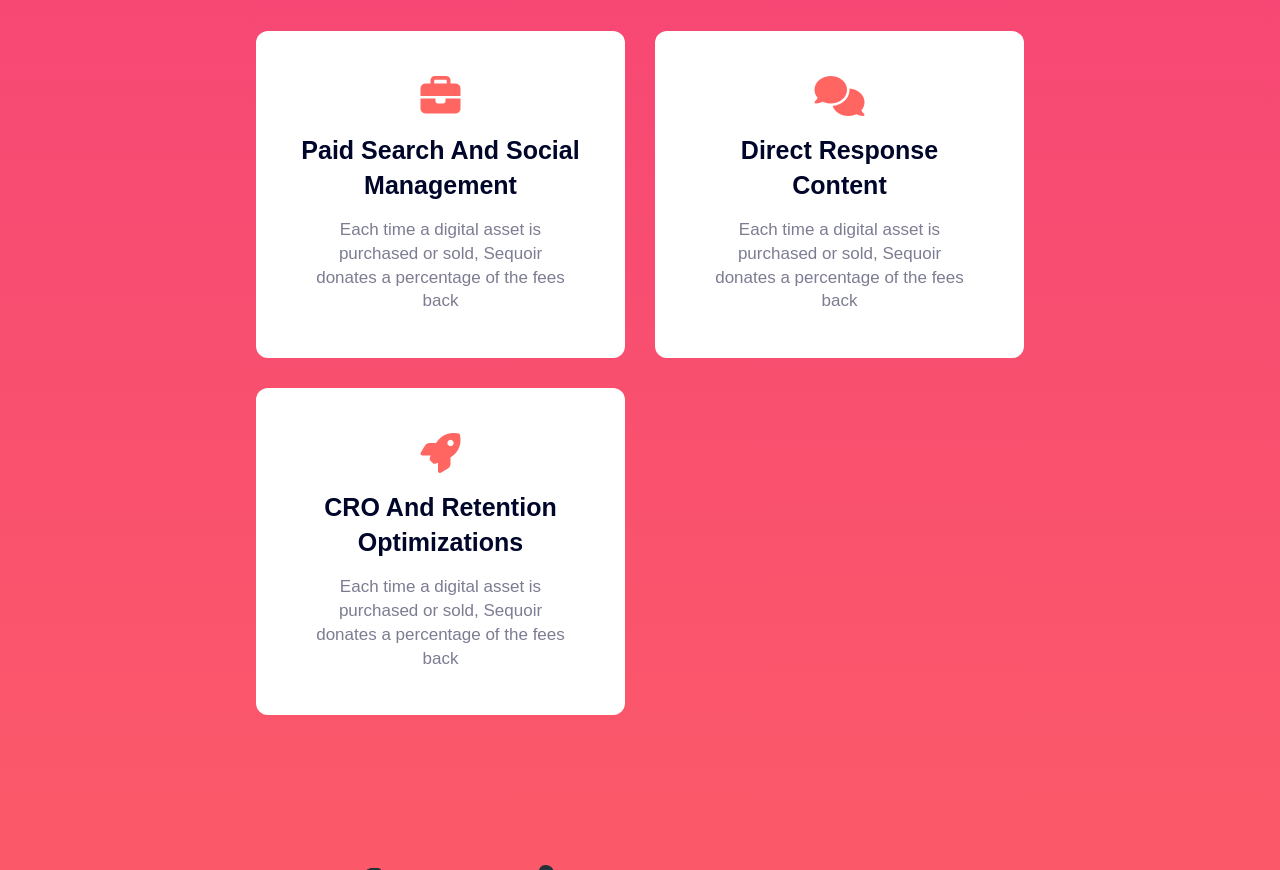
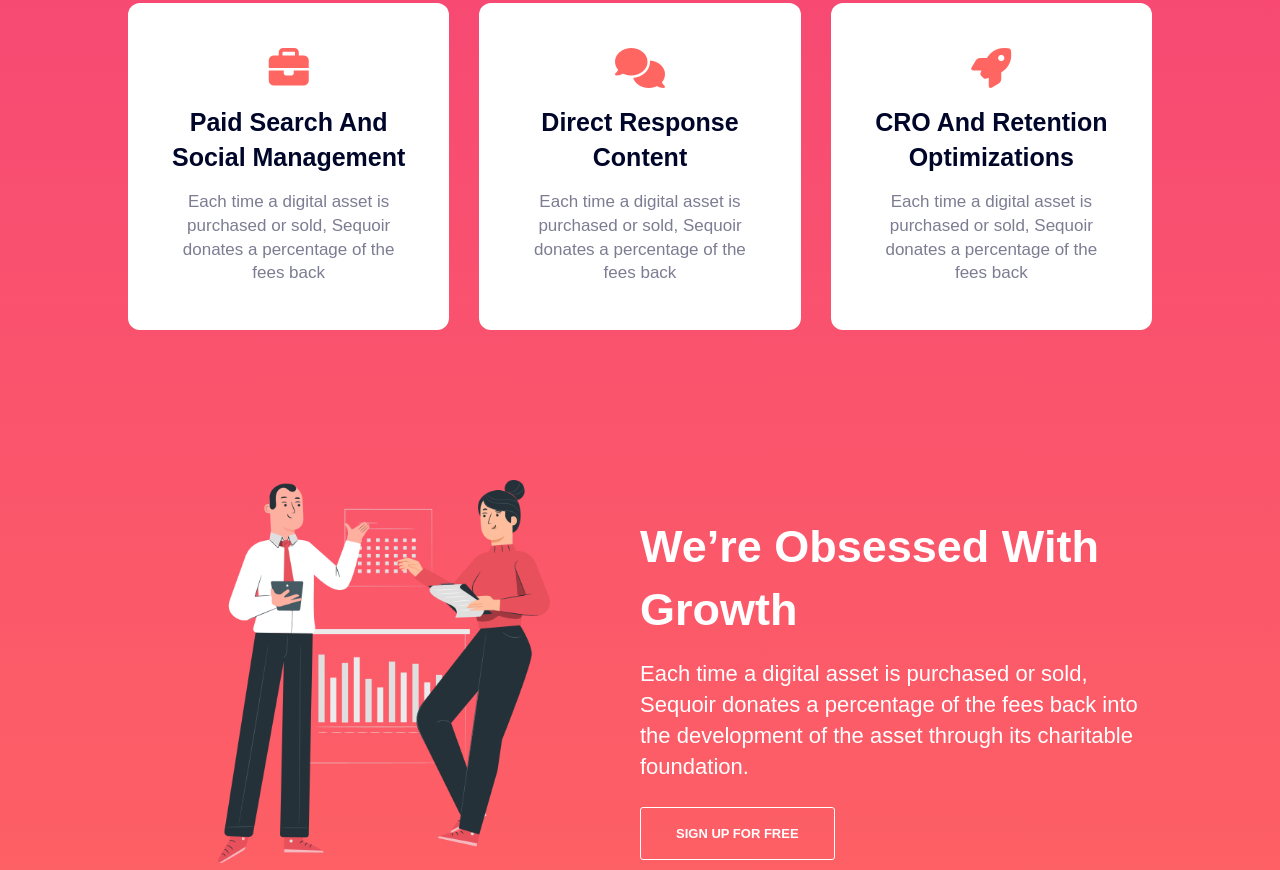
Before and after one commit to vusal5555/agencynew.github.io, a website: page index.html in a window 1280 px wide. Shown: the part 962-1832 px from the top of the page. Drawn offline with Linux system fonts and the light colour scheme.

Commit message:
opt82934531561

```diff
--- a/index.html
+++ b/index.html
@@ -61,8 +61,8 @@
       <img src="images/bg.png" class="bg-png" alt="" />
     </header>
 
-    <section class="about-us section" id="about">
-      <div class="about-us--top">
+    <section class="about-us" id="about">
+      <div class="about-us--top section">
         <h2 class="about-us--heading">What we do</h2>
         <p class="about-us--text">
           Each time a digital asset is purchased or sold, Sequoir donates a
@@ -98,7 +98,7 @@
         </div>
       </div>
 
-      <div class="about-us--bottom">
+      <div class="about-us--bottom section">
         <div class="img--container">
           <img src="images/about-banner.png" class="about-us--img" alt="" />
         </div>
--- a/js/script.js
+++ b/js/script.js
@@ -98,11 +98,14 @@ const navObserver = new IntersectionObserver(navSticky, {
 
 navObserver.observe(header);
 
+const sectionAbout = document.querySelector(".about-us");
+
 //reveal sections
 ///////
-
+const allSections = document.querySelectorAll(".section");
 const revealSection = function (entries, observer) {
   const [entry] = entries;
+
   if (!entry.isIntersecting) return;
   entry.target.classList.remove("section--hidden");
   sectionObserver.unobserve(entry.target);
@@ -111,8 +114,6 @@ const sectionObserver = new IntersectionObserver(revealSection, {
   root: null,
   threshold: 0.15,
 });
-
-const allSections = document.querySelectorAll(".section");
 
 allSections.forEach((section) => {
   sectionObserver.observe(section);
--- a/sass/_about-us.scss
+++ b/sass/_about-us.scss
@@ -118,6 +118,18 @@
   color: hsl(2, 100%, 69%);
 }
 
+@media only screen and (max-width: 1700px) {
+  .about-us {
+    &--bottom {
+      width: 80%;
+    }
+
+    &--top {
+      width: 80%;
+    }
+  }
+}
+
 @media only screen and (max-width: 1100px) {
   .about-us {
     &--heading {
--- a/sass/_buttons.scss
+++ b/sass/_buttons.scss
@@ -57,11 +57,3 @@
   display: block;
   font-size: 3rem;
 }
-.section--hidden {
-  opacity: 0;
-  transform: translateY(8rem);
-}
-
-.section {
-  transition: transform 1s, opacity 1s;
-}
--- a/sass/_header.scss
+++ b/sass/_header.scss
@@ -138,6 +138,15 @@
   100% {
     transform: translate(2px, 2px) rotate(1deg);
   }
+}
+
+.section--hidden {
+  opacity: 0;
+  transform: translateY(8rem);
+}
+
+.section {
+  transition: transform 1s, opacity 1s;
 }
 
 @media only screen and (max-width: 1500px) {
--- a/sass/_reason.scss
+++ b/sass/_reason.scss
@@ -55,6 +55,14 @@
   }
 }
 
+@media only screen and (max-width: 1700px) {
+  .reason {
+    &--container {
+      width: 80%;
+    }
+  }
+}
+
 @media only screen and (max-width: 1100px) {
   .reason {
     &--container {
```
Also changed, not shown: css/style.css.
